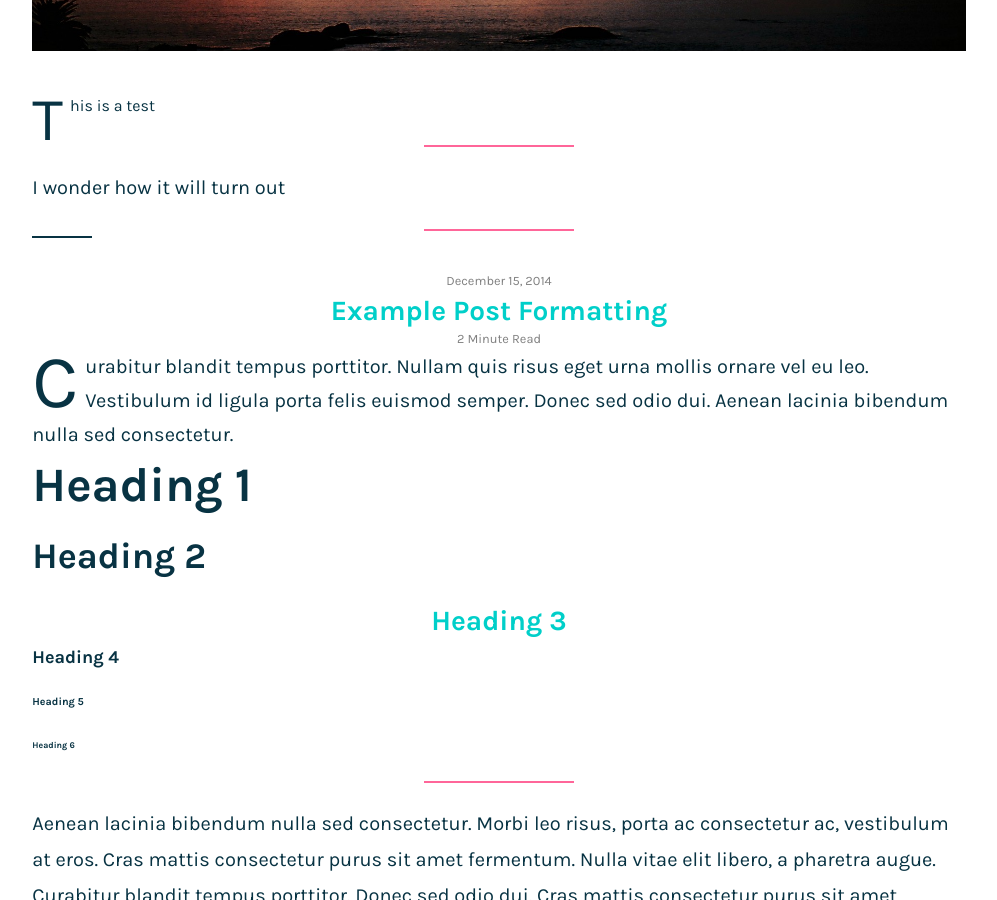
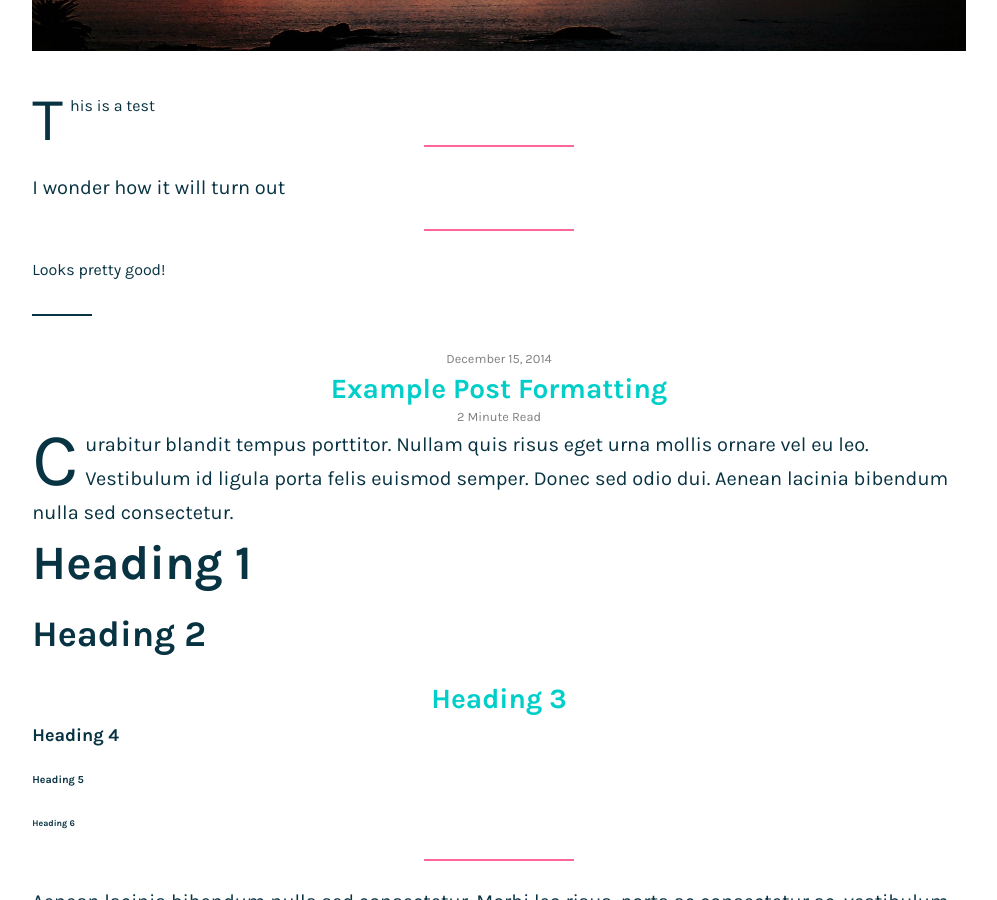
Before and after one commit to mpcousins/cousins, a Jekyll site: the page built from index.html, in a window 1280 px wide and 900 px high, scrolled down 903 px. Shown: the whole window, without its empty margins (141-1138 px from the left). Built offline with Jekyll 4.4.1, drawn with Linux system fonts in a browser that asks for light colours; nearby versions of some CDN libraries; the list of posts is cut into pages by our own code.

Commit message:
Updated 2016-03-03-test-post.markdown

```diff
--- a/_posts/2016-03-03-test-post.markdown
+++ b/_posts/2016-03-03-test-post.markdown
@@ -11,3 +11,5 @@ published: true
 <span class="dropcap">T</span>his is a test
 
 <blockquote> I wonder how it will turn out </blockquote>
+
+Looks pretty good!
```
